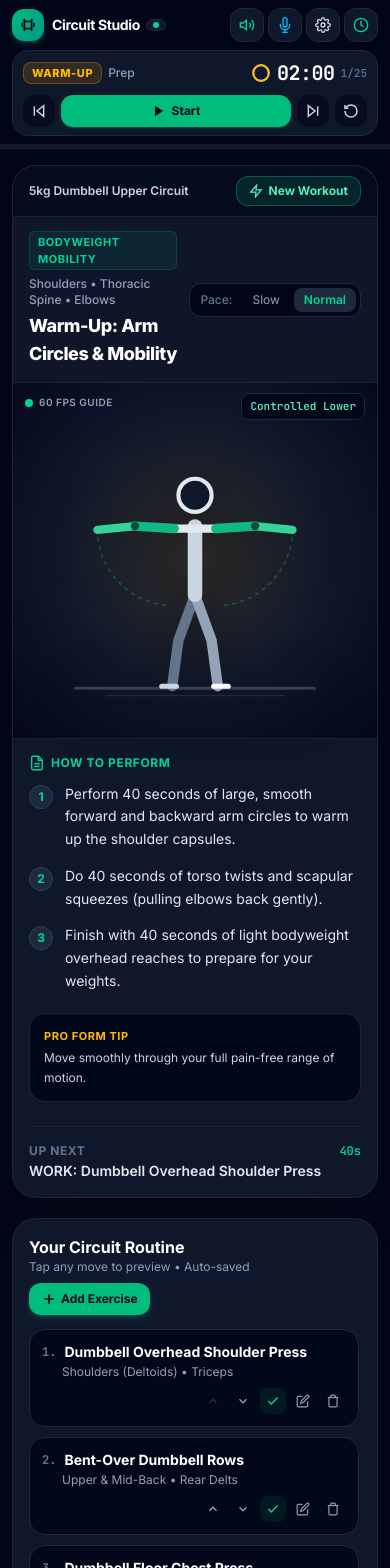
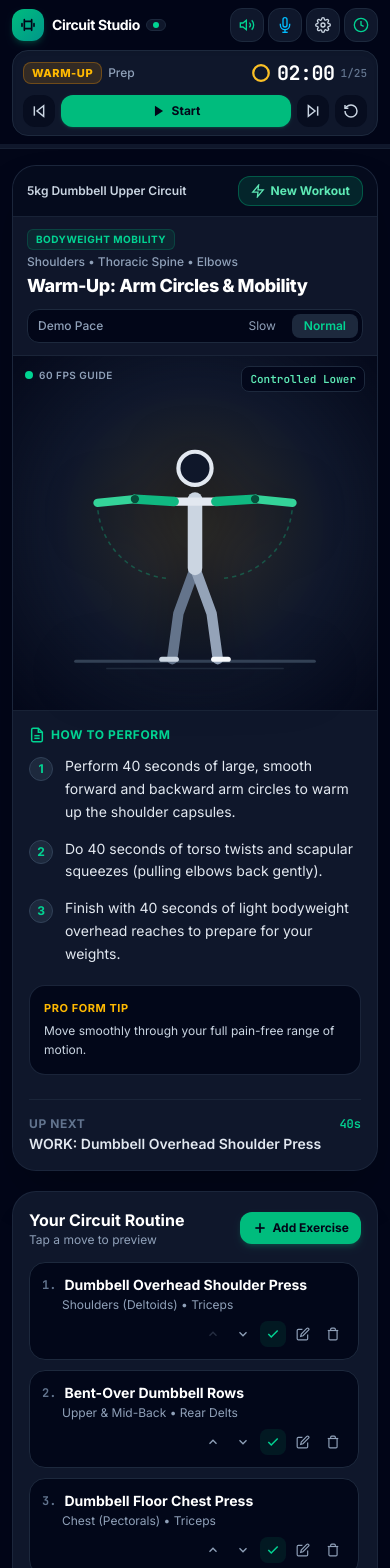
Before and after one commit to RonaldvdH/home-fitness, a React (Vite) app: page / in a window 390 px wide. Shown: the top 1568 px of the page. Built offline with nearby package versions, Linux system fonts and the light colour scheme.

Commit message:
fix(ui): eliminate cramped mobile header columns and single-line banners (#9)

```diff
--- a/src/components/RoutineSidebar.tsx
+++ b/src/components/RoutineSidebar.tsx
@@ -30,10 +30,12 @@ export function RoutineSidebar({
   return (
     <aside class="lg:col-span-4 min-w-0 flex flex-col gap-4">
       <div class="rounded-3xl bg-slate-900 border border-slate-800/90 p-4 sm:p-5 shadow-xl flex flex-col min-w-0">
-        <div class="flex flex-wrap items-center justify-between gap-2 mb-3.5">
-          <div class="min-w-0">
-            <h3 class="text-base font-bold text-white">Your Circuit Routine</h3>
-            <p class="text-xs text-slate-400">Tap any move to preview • Auto-saved</p>
+        <div class="flex items-center justify-between gap-2 mb-3.5">
+          <div class="min-w-0 flex-1">
+            <h3 class="text-base font-bold text-white truncate">Your Circuit Routine</h3>
+            <p class="text-xs text-slate-400 truncate">
+              Tap a move to preview<span class="hidden sm:inline"> • Auto-saved</span>
+            </p>
           </div>
           <button
             type="button"
--- a/src/components/WorkoutStage.tsx
+++ b/src/components/WorkoutStage.tsx
@@ -51,7 +51,7 @@ export function WorkoutStage({
     <section class="lg:col-span-8 min-w-0 flex flex-col gap-4">
       <div class="rounded-3xl bg-slate-900 border border-slate-800/90 overflow-hidden shadow-2xl">
         {/* Active Routine Quick-Setup Strip */}
-        <div class="px-4 sm:px-7 py-2.5 bg-slate-950/70 border-b border-slate-800/80 flex items-center justify-between gap-2 text-xs">
+        <div class="px-3.5 sm:px-7 py-2.5 bg-slate-950/70 border-b border-slate-800/80 flex items-center justify-between gap-2 text-xs">
           <span
             data-testid="active-routine-name"
             class="font-semibold text-slate-300 truncate min-w-0"
@@ -79,9 +79,10 @@ export function WorkoutStage({
 
         {/* Workout Completed Banner */}
         {isCompleted && !isPreview && (
-          <div class="px-4 sm:px-7 py-2.5 bg-emerald-950/60 border-b border-emerald-500/30 flex flex-wrap items-center justify-between gap-2 text-xs">
-            <span class="font-semibold text-emerald-200">
-              Workout complete! Ready to switch it up?
+          <div class="px-3.5 sm:px-7 py-2 bg-emerald-950/60 border-b border-emerald-500/30 flex items-center justify-between gap-2 text-xs">
+            <span class="font-semibold text-emerald-200 min-w-0 truncate">
+              Workout complete!
+              <span class="hidden sm:inline"> Ready to switch it up?</span>
             </span>
             <button
               type="button"
@@ -95,9 +96,10 @@ export function WorkoutStage({
 
         {/* Non-destructive Preview Banner */}
         {isPreview && (
-          <div class="px-4 sm:px-7 py-2.5 bg-purple-950/60 border-b border-purple-500/30 flex flex-wrap items-center justify-between gap-2 text-xs">
-            <span class="font-semibold text-purple-200">
-              Previewing exercise — your workout progress is preserved.
+          <div class="px-3.5 sm:px-7 py-2 bg-purple-950/60 border-b border-purple-500/30 flex items-center justify-between gap-2 text-xs">
+            <span class="font-semibold text-purple-200 min-w-0 truncate">
+              Previewing exercise
+              <span class="hidden sm:inline"> — your workout progress is preserved.</span>
             </span>
             <button
               type="button"
@@ -109,31 +111,43 @@ export function WorkoutStage({
           </div>
         )}
 
-        {/* Top Exercise Header Bar */}
-        <div class="px-4 sm:px-7 py-3.5 sm:py-5 border-b border-slate-800/80 flex flex-wrap items-center justify-between gap-3 bg-slate-900/60">
-          <div class="min-w-0 flex-1">
-            <div class="flex flex-wrap items-center gap-1.5 sm:gap-2 mb-1">
-              <span class="text-[11px] font-bold uppercase tracking-wider px-2 sm:px-2.5 py-0.5 rounded-md bg-emerald-500/10 text-emerald-400 border border-emerald-500/20">
+        {/* Top Exercise Header Bar (full-width stacked rows on <sm, 2-column split on sm+) */}
+        <div
+          data-testid="exercise-header"
+          class="px-3.5 sm:px-7 py-3 sm:py-5 border-b border-slate-800/80 flex flex-col sm:flex-row sm:items-center sm:justify-between gap-2.5 sm:gap-4 bg-slate-900/60"
+        >
+          <div class="min-w-0 w-full sm:flex-1">
+            <div class="flex flex-wrap items-center gap-x-2 gap-y-1 mb-1">
+              <span
+                data-testid="exercise-equipment-badge"
+                class="text-[10px] sm:text-[11px] font-bold uppercase tracking-wider px-2 sm:px-2.5 py-0.5 rounded-md bg-emerald-500/10 text-emerald-400 border border-emerald-500/20 whitespace-nowrap max-w-full truncate"
+              >
                 {activeExercise.equipment.label}
               </span>
-              <span class="text-xs font-medium text-slate-400">{activeExercise.muscleGroup}</span>
+              <span class="text-xs font-medium text-slate-400 min-w-0 truncate">
+                {activeExercise.muscleGroup}
+              </span>
             </div>
             <h2
               data-testid="active-exercise-title"
-              class="text-lg sm:text-2xl lg:text-3xl font-extrabold text-white tracking-tight break-words"
+              class="text-lg sm:text-2xl lg:text-3xl font-extrabold text-white tracking-tight leading-snug break-words"
             >
               {activeExercise.name}
             </h2>
           </div>
 
           {/* Animation Tempo Control Pill */}
-          <div class="flex items-center gap-1 bg-slate-950 p-1 rounded-xl border border-slate-800 text-xs shrink-0">
-            <span class="px-1.5 sm:px-2 text-slate-500 font-medium">Pace:</span>
+          <div class="flex items-center justify-between sm:justify-start gap-2 sm:gap-1 bg-slate-950 p-1 pl-2.5 sm:pl-1 rounded-xl border border-slate-800 text-xs w-full sm:w-auto shrink-0">
+            <span class="sm:px-2 text-slate-400 sm:text-slate-500 font-medium">
+              <span class="sm:hidden">Demo Pace</span>
+              <span class="hidden sm:inline">Pace:</span>
+            </span>
+            <div class="flex items-center gap-1">
               <button
                 type="button"
                 onClick={() => onSetDemoSpeed(0.65)}
                 aria-pressed={demoSpeed < 0.9}
-              class={`px-2.5 py-1 rounded-lg transition ${
+                class={`px-3 sm:px-2.5 py-1 rounded-lg transition ${
                   demoSpeed < 0.9
                     ? 'bg-slate-800 text-emerald-400 font-semibold'
                     : 'text-slate-400 hover:text-white'
@@ -145,7 +159,7 @@ export function WorkoutStage({
                 type="button"
                 onClick={() => onSetDemoSpeed(1)}
                 aria-pressed={demoSpeed >= 0.9}
-              class={`px-2.5 py-1 rounded-lg transition ${
+                class={`px-3 sm:px-2.5 py-1 rounded-lg transition ${
                   demoSpeed >= 0.9
                     ? 'bg-slate-800 text-emerald-400 font-semibold'
                     : 'text-slate-400 hover:text-white'
@@ -153,6 +167,7 @@ export function WorkoutStage({
               >
                 Normal
               </button>
+            </div>
           </div>
         </div>
 
```
Also changed, not shown: 1 other file (tests, documents, lock files or other folders). Lines whose indentation alone changed are shown as unchanged.
